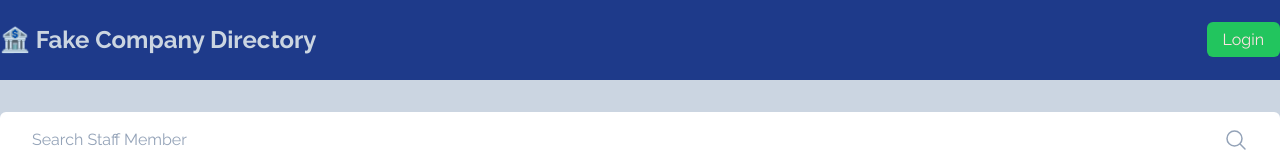
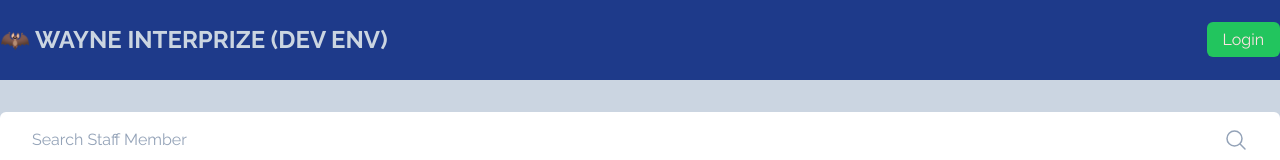
Before and after one commit to nhinojosa/company-directory, a Vue app: page / in a window 1280 px wide. Shown: the top 160 px of the page. Built offline with nearby package versions, Linux system fonts and the light colour scheme.

Commit message:
Added VITE APP NAME

```diff
--- a/src/components/NavBar.vue
+++ b/src/components/NavBar.vue
@@ -3,7 +3,10 @@
 import {useAuth } from '@/composables/useAuth'
 
 const { isAuthenticated, logout, user } = useAuth()
-const brand = ref('🏦 Fake Company Directory')
+// const brand = ref('🏦 Fake Company Directory')
+// ADD line below
+const brand = ref(import.meta.env.VITE_APP_NAME)
+
 </script>
 
 <template>
```
